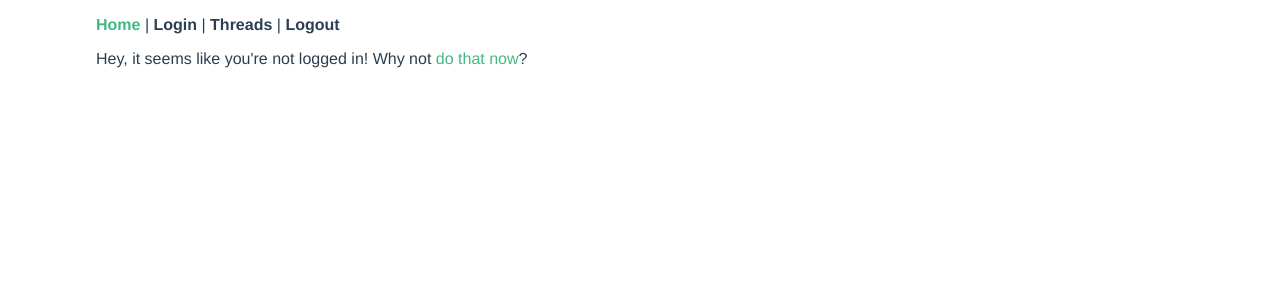
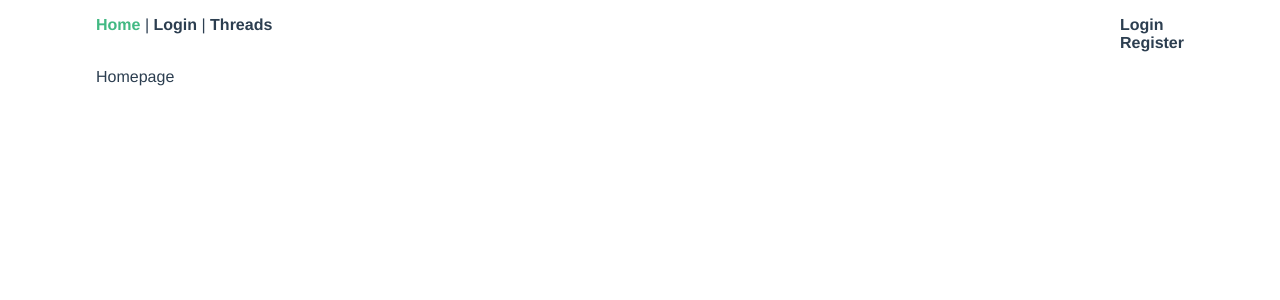
Before and after one commit to Danktuary/v-auth, a Vue app: page / in a window 1280 px wide. Shown: the top 300 px of the page. Built offline with nearby package versions, Linux system fonts and the light colour scheme.

Commit message:
Adjust nav links and homepage content

```diff
--- a/src/App.vue
+++ b/src/App.vue
@@ -5,8 +5,7 @@
 				<ul>
 					<router-link to="/">Home</router-link> |
 					<router-link to="/login">Login</router-link> |
-					<router-link to="/threads">Threads</router-link> |
-					<router-link to="/logout">Logout</router-link>
+					<router-link to="/threads">Threads</router-link>
 				</ul>
 			</div>
 			<user-nav />
--- a/src/views/Home.vue
+++ b/src/views/Home.vue
@@ -1,20 +1,11 @@
 <template>
 	<div>
-		<template v-if="user && user.id">
-			Welcome back, {{ user.username }} (ID: {{ user.id }})
-		</template>
-		<template v-else>
-			Hey, it seems like you're not logged in! Why not <router-link to="/login">do that now</router-link>?
-		</template>
+		Homepage
 	</div>
 </template>
 
 <script>
-import { mapState } from 'vuex';
-
 export default {
 	name: 'Home',
-
-	computed: mapState(['user']),
 };
 </script>
--- a/src/views/partials/UserNav.vue
+++ b/src/views/partials/UserNav.vue
@@ -1,9 +1,22 @@
 <template>
 	<div id="user-nav">
 		<ul>
-			<li>
-				<a href="#">{{ user.username }}</a>
-			</li>
+			<template v-if="user && user.id">
+				<li>
+					<router-link to="/profile">{{ user.username }}</router-link>
+				</li>
+				<li>
+					<router-link to="/logout">Logout</router-link>
+				</li>
+			</template>
+			<template v-else>
+				<li>
+					<router-link to="/login">Login</router-link>
+				</li>
+				<li>
+					<router-link to="/register">Register</router-link>
+				</li>
+			</template>
 		</ul>
 	</div>
 </template>
```
